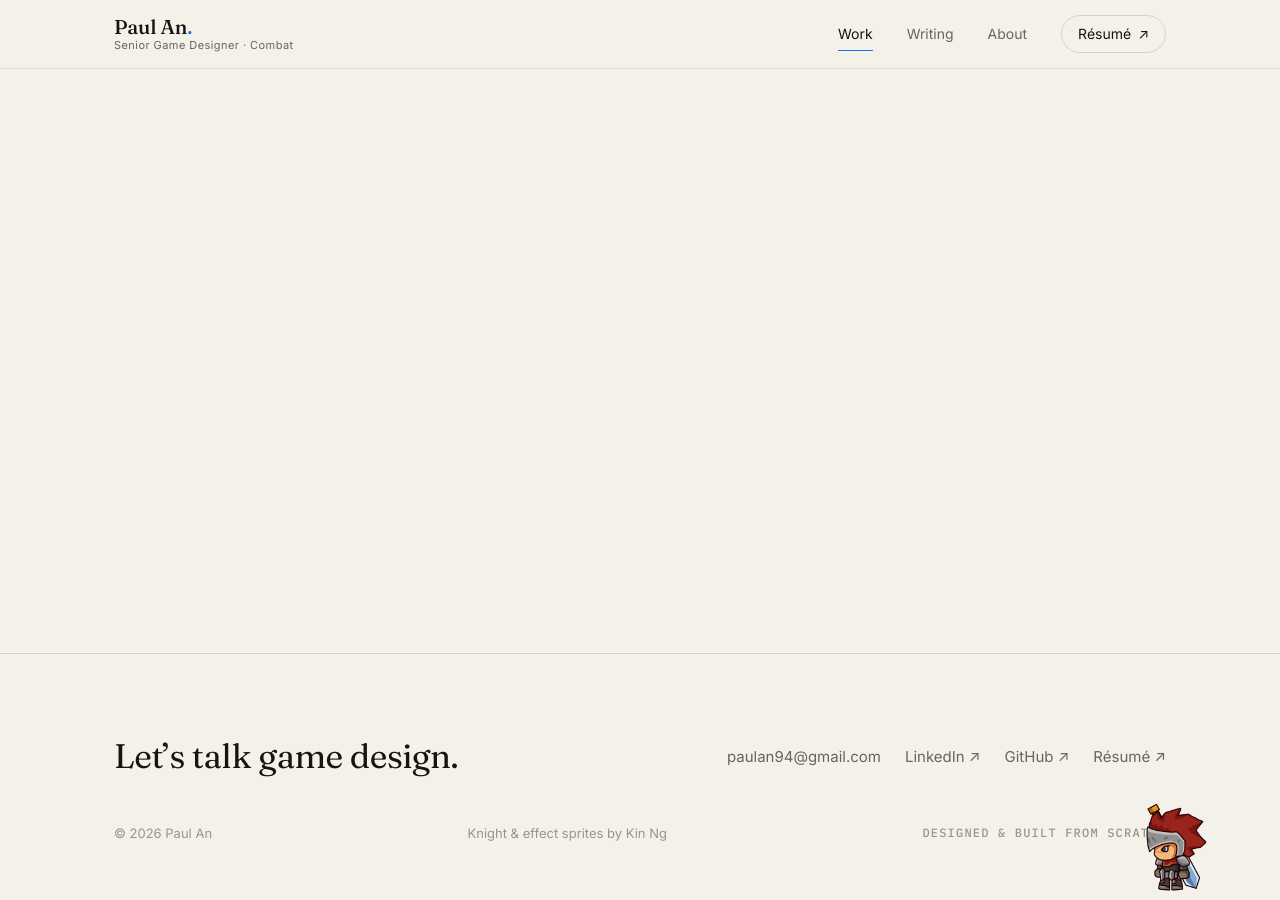
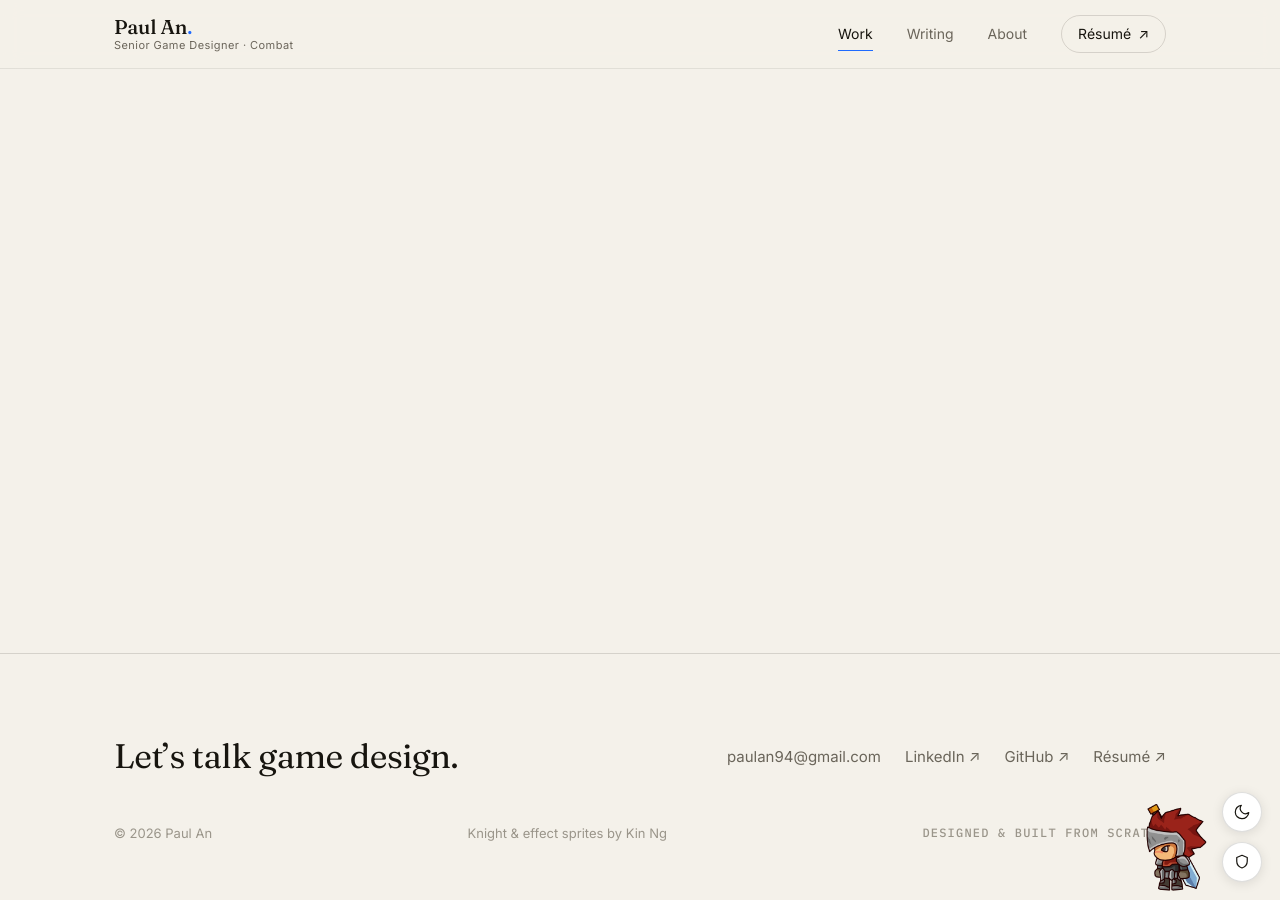
Before and after one commit to paulan94/GamePANPortfolio, a Jekyll site: the page built from _projects/(7) Elwood.md, in a window 1280 px wide. Built offline with Jekyll 4.4.1, drawn with Linux system fonts in a browser that asks for light colours.

Commit message:
dark mode and disable knight

```diff
--- /dev/null
+++ b/_includes/controls.html
@@ -0,0 +1,26 @@
+<div class="site-controls" id="site-controls">
+  <button class="ctrl-btn" id="theme-toggle" type="button" aria-label="Toggle light or dark mode">
+    <svg class="ico-moon" viewBox="0 0 24 24" fill="none" stroke="currentColor" stroke-width="1.6" stroke-linecap="round" stroke-linejoin="round" aria-hidden="true"><path d="M21 12.8A9 9 0 1 1 11.2 3a7 7 0 0 0 9.8 9.8z"/></svg>
+    <svg class="ico-sun" viewBox="0 0 24 24" fill="none" stroke="currentColor" stroke-width="1.6" stroke-linecap="round" stroke-linejoin="round" aria-hidden="true"><circle cx="12" cy="12" r="4"/><path d="M12 2v2M12 20v2M4.9 4.9l1.4 1.4M17.7 17.7l1.4 1.4M2 12h2M20 12h2M4.9 19.1l1.4-1.4M17.7 6.3l1.4-1.4"/></svg>
+  </button>
+  <button class="ctrl-btn ctrl-knight" id="knight-toggle" type="button" aria-label="Toggle the knight on or off">
+    <svg viewBox="0 0 24 24" fill="none" stroke="currentColor" stroke-width="1.6" stroke-linejoin="round" aria-hidden="true"><path d="M12 3l7 3v5c0 4.4-3 7.6-7 9-4-1.4-7-4.6-7-9V6l7-3z"/></svg>
+  </button>
+</div>
+<script>
+(function () {
+  var root = document.documentElement;
+  var tb = document.getElementById('theme-toggle');
+  var kb = document.getElementById('knight-toggle');
+  if (tb) tb.addEventListener('click', function () {
+    var next = root.getAttribute('data-theme') === 'dark' ? 'light' : 'dark';
+    root.setAttribute('data-theme', next);
+    try { localStorage.setItem('theme', next); } catch (e) {}
+  });
+  if (kb) kb.addEventListener('click', function () {
+    var off = root.classList.toggle('knight-off');
+    try { localStorage.setItem('knight', off ? 'off' : 'on'); } catch (e) {}
+    if (window.__knightSet) window.__knightSet(!off);
+  });
+})();
+</script>
--- a/_includes/head.html
+++ b/_includes/head.html
@@ -11,6 +11,9 @@
   <meta charset="utf-8">
   <meta http-equiv="X-UA-Compatible" content="IE=edge">
   <meta name="viewport" content="width=device-width, initial-scale=1">
+
+  <!-- Apply saved theme / knight preference before paint (no flash) -->
+  <script>(function(){try{var t=localStorage.getItem('theme')||'light';document.documentElement.setAttribute('data-theme',t);if(localStorage.getItem('knight')==='off')document.documentElement.classList.add('knight-off');}catch(e){}})();</script>
 
   <meta property="og:type" content="website">
   <meta property="og:title" content="{{ title }}">
--- a/_layouts/default.html
+++ b/_layouts/default.html
@@ -14,6 +14,7 @@
 
   {% include footer.html %}
   {% include avatar.html %}
+  {% include controls.html %}
   {% include scripts.html %}
   {%- assign asset_ver = site.github.build_revision | default: site.time | date: '%s' -%}
   <script src="{{ '/assets/js/avatar.js' | relative_url }}?v={{ asset_ver }}" defer></script>
--- a/assets/css/style.scss
+++ b/assets/css/style.scss
@@ -12,11 +12,29 @@
   --hair-soft:rgba(23,21,15,.08);
   --accent:#1F6BFF;
   --accent-soft:rgba(31,107,255,.10);
+  --nav-bg:rgba(244,241,234,.82);
+  --prose:#2a2720;
+  --code-bg:rgba(23,21,15,.06);
   --maxw:1180px;
   --pad:clamp(20px,5vw,64px);
   --serif:"Fraunces",Georgia,serif;
   --sans:"Inter",system-ui,-apple-system,sans-serif;
   --mono:"IBM Plex Mono",ui-monospace,monospace;
+}
+
+[data-theme="dark"]{
+  --paper:#1a1814;
+  --surface:#23201b;
+  --ink:#f1eee5;
+  --muted:#a8a298;
+  --faint:#716c62;
+  --hair:rgba(241,238,229,.16);
+  --hair-soft:rgba(241,238,229,.08);
+  --accent:#5b8cff;
+  --accent-soft:rgba(91,140,255,.16);
+  --nav-bg:rgba(26,24,20,.82);
+  --prose:#e3dfd5;
+  --code-bg:rgba(241,238,229,.10);
 }
 
 *{box-sizing:border-box;margin:0;padding:0}
@@ -44,7 +62,7 @@
 .skip-link:focus{left:0}
 
 /* ---------------- nav ---------------- */
-header.site-nav{position:sticky;top:0;z-index:50;background:rgba(244,241,234,.82);backdrop-filter:saturate(140%) blur(10px);-webkit-backdrop-filter:saturate(140%) blur(10px);border-bottom:1px solid var(--hair-soft)}
+header.site-nav{position:sticky;top:0;z-index:50;background:var(--nav-bg);backdrop-filter:saturate(140%) blur(10px);-webkit-backdrop-filter:saturate(140%) blur(10px);border-bottom:1px solid var(--hair-soft)}
 .nav-inner{display:flex;align-items:center;justify-content:space-between;height:68px;max-width:var(--maxw);margin:0 auto;padding-left:var(--pad);padding-right:var(--pad)}
 .brand{font-family:var(--serif);font-weight:500;font-size:20px;letter-spacing:-.01em;line-height:1}
 .brand span{color:var(--accent)}
@@ -161,7 +179,7 @@
 .page-head h1{font-family:var(--serif);font-weight:360;font-size:clamp(34px,5.6vw,60px);letter-spacing:-.02em;line-height:1.04}
 .page-head .lede{margin-top:18px}
 
-.prose{max-width:720px;font-size:18px;line-height:1.7;color:#2a2720}
+.prose{max-width:720px;font-size:18px;line-height:1.7;color:var(--prose)}
 .prose>*+*{margin-top:1.15em}
 .prose h1,.prose h2,.prose h3,.prose h4{font-family:var(--serif);font-weight:420;letter-spacing:-.015em;line-height:1.2;color:var(--ink)}
 .prose h1{font-size:clamp(30px,4.4vw,44px);margin-top:1.6em}
@@ -177,7 +195,7 @@
 .prose blockquote{border-left:2px solid var(--accent);padding:.2em 0 .2em 1.2em;color:var(--muted);font-style:italic}
 .prose img{border-radius:10px;border:1px solid var(--hair)}
 .prose hr{border:0;border-top:1px solid var(--hair);margin:2.4em 0}
-.prose code{font-family:var(--mono);font-size:.85em;background:rgba(23,21,15,.06);padding:.15em .4em;border-radius:4px}
+.prose code{font-family:var(--mono);font-size:.85em;background:var(--code-bg);padding:.15em .4em;border-radius:4px}
 .prose pre{background:#1d1b15;color:#f3efe6;padding:18px 20px;border-radius:10px;overflow-x:auto;font-size:14px;line-height:1.6}
 .prose pre code{background:none;padding:0;color:inherit;font-size:14px}
 .prose table{width:100%;border-collapse:collapse;font-size:15px}
@@ -229,3 +247,19 @@
 @keyframes av-hitshake{0%,100%{transform:translateX(0)}20%{transform:translateX(-4px)}60%{transform:translateX(4px)}}
 @media(max-width:760px){.avatar,.fx-layer,.fx-layer-back{display:none}}
 @media (prefers-reduced-motion:reduce){.avatar,.fx-layer,.fx-layer-back{display:none}}
+
+/* ---------------- controls (theme + knight toggle) ---------------- */
+.knight-off .avatar,.knight-off .fx-layer,.knight-off .fx-layer-back{display:none}
+.site-controls{position:fixed;right:18px;bottom:18px;z-index:70;display:flex;flex-direction:column;gap:10px}
+.ctrl-btn{position:relative;width:40px;height:40px;border-radius:50%;border:1px solid var(--hair);background:var(--surface);color:var(--ink);display:grid;place-items:center;cursor:pointer;padding:0;transition:border-color .18s,transform .18s;box-shadow:0 2px 12px rgba(0,0,0,.10)}
+.ctrl-btn:hover{border-color:var(--ink);transform:translateY(-1px)}
+.ctrl-btn svg{width:18px;height:18px;display:block}
+[data-theme="light"] .ico-sun{display:none}
+[data-theme="dark"] .ico-moon{display:none}
+.knight-off .ctrl-knight svg{opacity:.45}
+.knight-off .ctrl-knight::after{content:"";position:absolute;left:7px;right:7px;top:50%;height:2px;background:var(--accent);transform:rotate(-45deg);border-radius:2px}
+@media(max-width:760px){.ctrl-knight{display:none}}
+
+[data-theme="dark"] .work-card[data-cat="pro"] .role-pill,[data-theme="dark"] .work-card[data-cat="pro"] .tag{color:#7da8ff;border-color:rgba(125,168,255,.4)}
+[data-theme="dark"] .work-card[data-cat="build"] .role-pill,[data-theme="dark"] .work-card[data-cat="build"] .tag{color:#73b585;border-color:rgba(115,181,133,.4)}
+[data-theme="dark"] .work-card[data-cat="solo"] .role-pill,[data-theme="dark"] .work-card[data-cat="solo"] .tag{color:#dca85f;border-color:rgba(220,168,95,.4)}
--- a/assets/js/avatar.js
+++ b/assets/js/avatar.js
@@ -79,6 +79,7 @@
   var home = { x: 0, y: 0 };
   var raf = null, busy = false, bypass = false, facingLeft = true, dashTimer = null;
   var clicks = 0, dead = false;
+  var enabled = !document.documentElement.classList.contains('knight-off');
 
   function place() { el.style.transform = 'translate(' + pos.x + 'px,' + pos.y + 'px)'; }
   function face(left) {
@@ -246,7 +247,7 @@
   // clicking the knight himself: random reaction, or death at DEATH_CLICKS
   function onKnightClick(e) {
     if (e) e.stopPropagation();
-    if (dead || busy) return;
+    if (!enabled || dead || busy) return;
     clicks++;
     if (clicks >= DEATH_CLICKS) { die(); return; }
     var r = REACTIONS[(Math.random() * REACTIONS.length) | 0];
@@ -277,11 +278,12 @@
   }
 
   document.addEventListener('click', function (e) {
+    if (!enabled) return;
     if (bypass) { bypass = false; return; }
     if (e.defaultPrevented) return;
     if (e.button !== 0 || e.metaKey || e.ctrlKey || e.shiftKey || e.altKey) return;
     var t = e.target.closest ? e.target.closest('a[href], button') : null;
-    if (!t || t.closest('#pix-avatar')) return;
+    if (!t || t.closest('#pix-avatar') || t.closest('#site-controls')) return;
     var info = buildAction(t);
     e.preventDefault();
     e.stopPropagation();
@@ -306,7 +308,19 @@
     face(true);
     playKnight('idle');
     setHittable(true);
+    if (!enabled && knightAnim) knightAnim.stop();
   }
+
+  window.__knightSet = function (on) {
+    enabled = on;
+    if (on) { reset(); }
+    else {
+      if (knightAnim) knightAnim.stop();
+      stopTrail();
+      if (raf) { cancelAnimationFrame(raf); raf = null; }
+      busy = false;
+    }
+  };
 
   preload();
   reset();
```
Also changed, not shown: 10 other files.
